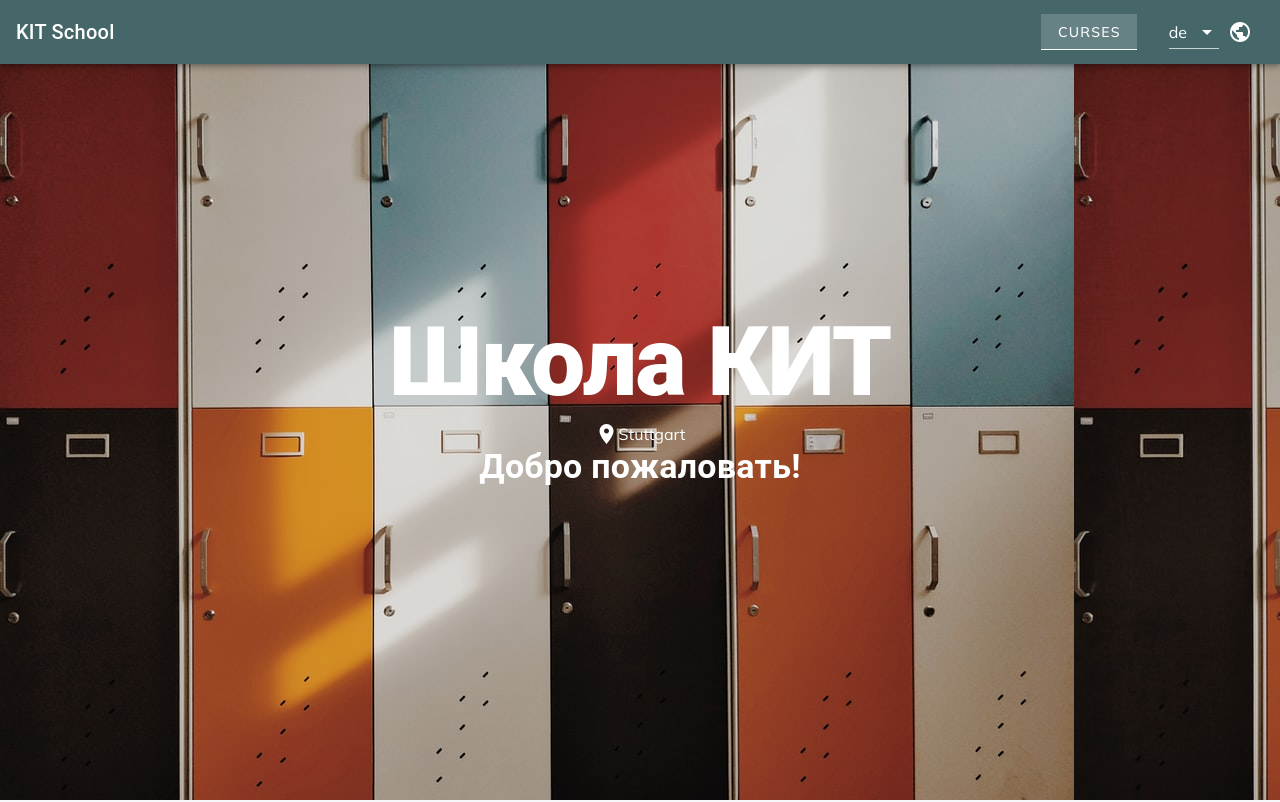
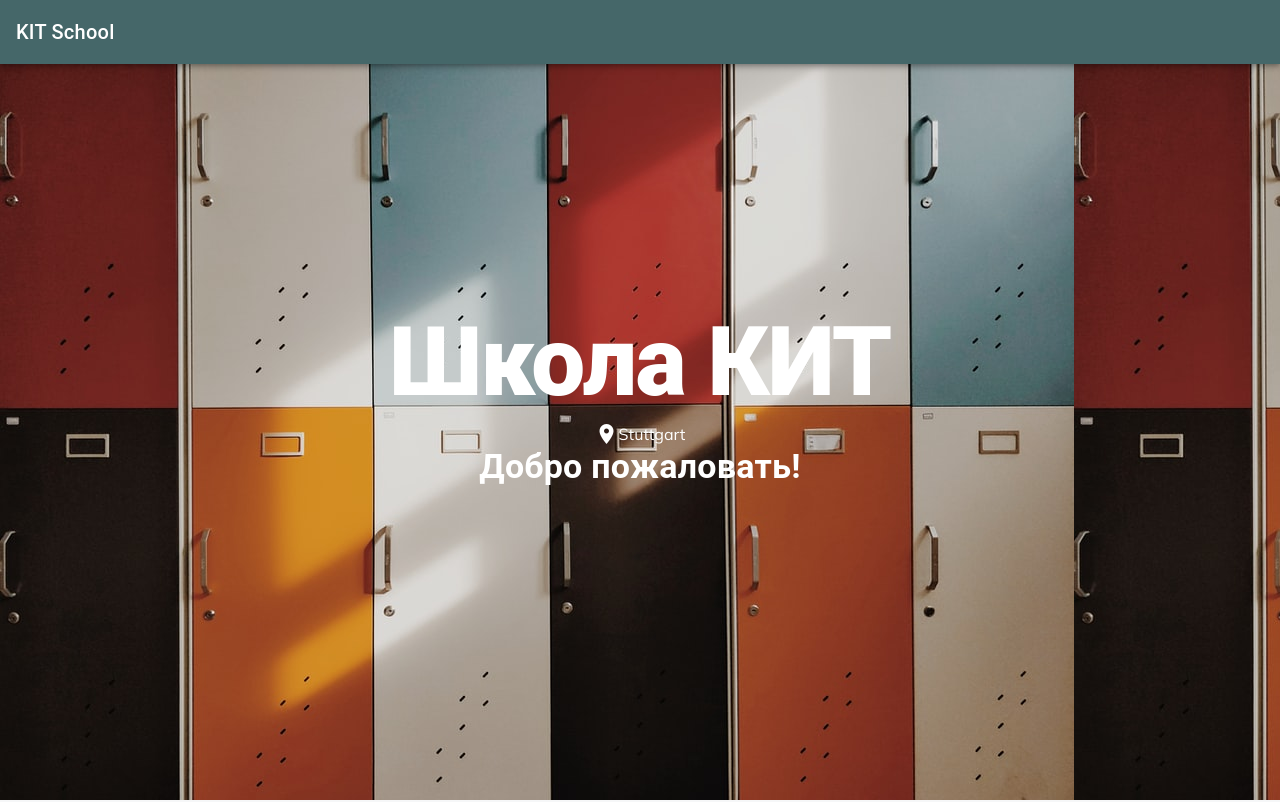
Before and after one commit to KaterinaKhleb/lubu-schule, a Vue app: page / in a window 1280 px wide. Shown: the top 802 px of the page. Built offline with nearby package versions, Linux system fonts and the light colour scheme.

Commit message:
removed unnecessary parts

```diff
--- a/src/components/AppNavigation.vue
+++ b/src/components/AppNavigation.vue
@@ -5,7 +5,7 @@
         </router-link>
         <v-spacer class="hidden-sm-and-down"></v-spacer>
 
-        <v-btn
+        <!-- <v-btn
                 depressed
                 dark
                 outlined
@@ -13,7 +13,7 @@
                 class="hidden-sm-and-down  mr-5 nav-menu"
                 to="/"
                 data-cy="menuBtn"
-            >Curses</v-btn>
+            >Школа</v-btn> -->
         <!-- <v-btn
             depressed
             dark
@@ -24,7 +24,7 @@
             data-cy="menuBtn"
             >Summer Camp</v-btn
         > -->
-        <v-col class="lang-selector" cols="1">
+        <!-- <v-col class="lang-selector" cols="1">
             <v-select
                 v-model="selectedLanguage"
                 :items="langs"
@@ -33,7 +33,7 @@
                 hide-details
                 @change="getContent(selectedLanguage)"
             ></v-select>
-        </v-col>
+        </v-col> -->
     </v-app-bar>
 </template>
 
--- a/src/components/Formular.vue
+++ b/src/components/Formular.vue
@@ -10,7 +10,7 @@
             <div class="text-form mt-8">
                 Для регистрации на наши занятия достаточно написать нам в нашем
                 <a href="https://t.me/+i8qzmPDTpLkxNGIy" download>Телеграмм канале</a>
-                или написать на нашу электронную почту info@forum-wbk.de..
+                или написать на нашу электронную почту info@forum-wbk.de.
             </div>
             <div class="text-form mt-8  ">Если у Вас есть вопросы, не стесняйтесь задать нам их по почте или в тедеграмме.</div>
             <div class="d-flex text-form mt-8 mb-8 flex-column">
```
